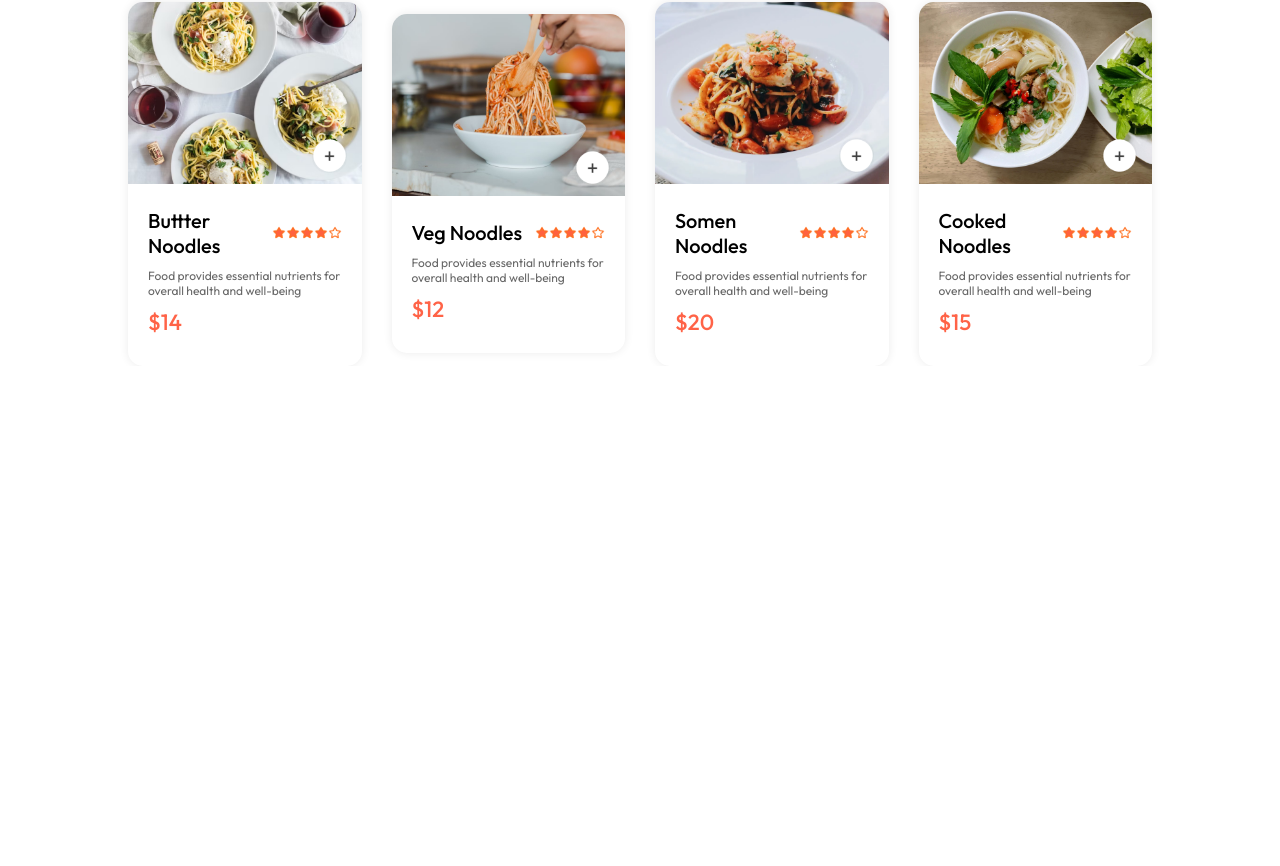
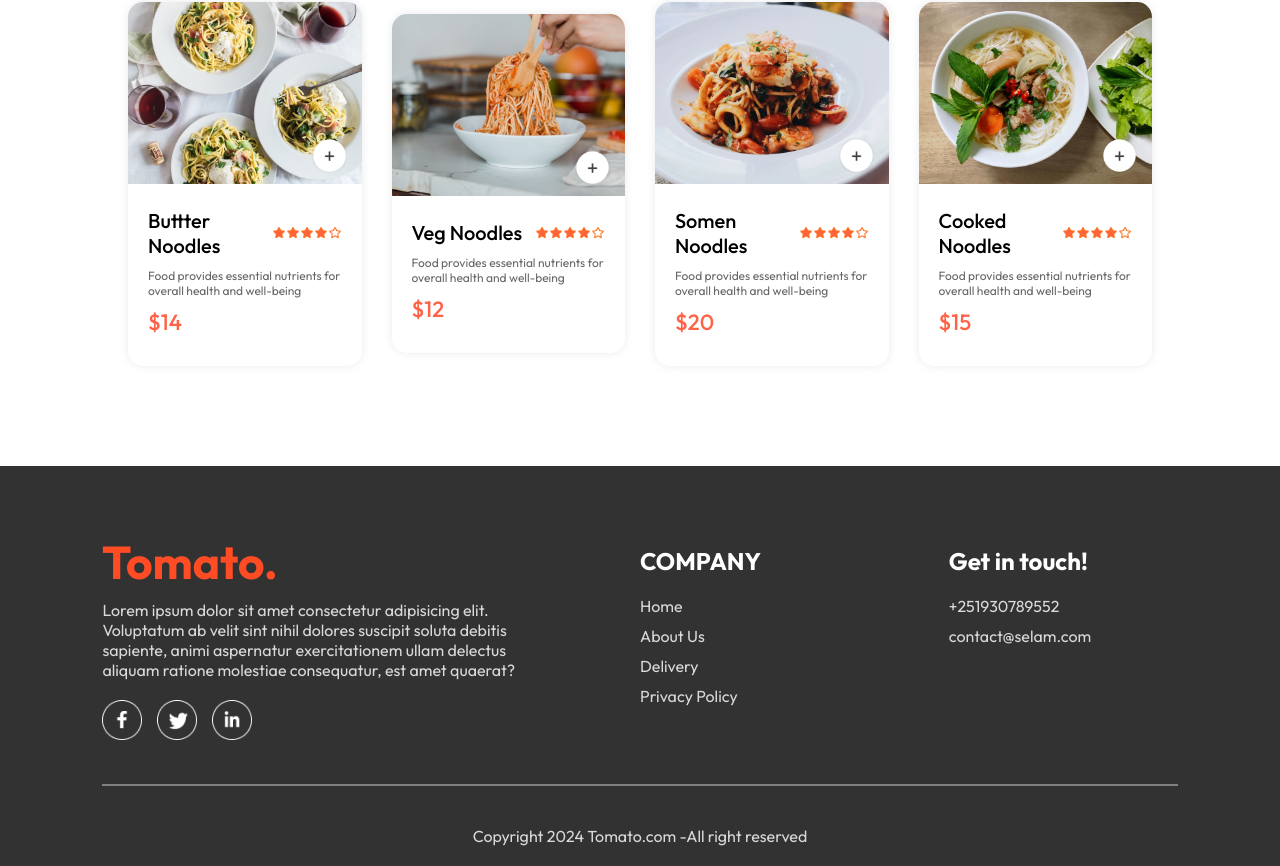
Before and after one commit to selamawitsh/MERN-YumDelivery, a React (Vite) app in the folder front-end/: page / in a window 1280 px wide. Shown: the part 3855-4721 px from the top of the page. Before the commit the page ends 4221 px from the top, so only its background shows below. Built offline with nearby package versions, Linux system fonts and the light colour scheme.

Commit message:
adding footer component for the pages

```diff
--- a/front-end/src/App.jsx
+++ b/front-end/src/App.jsx
@@ -4,9 +4,10 @@
 import Home from './pages/home/Home';
 import Cart from './pages/Cart/Cart';
 import PlaceOrder from './pages/PlaceOrder/PlaceOrder';
-
+import Footer from './component/Footer/Footer';
 function App() {
   return (
+    <>
     <div className='app'>
       <Navbar />
       <Routes>
@@ -15,6 +16,11 @@
         <Route path ='/order' element={<PlaceOrder/>}/>
       </Routes>
     </div>
+
+    <Footer/>
+    </>
+
+
   );
 }
 
--- a/front-end/src/component/FoodDisplay/FoodDisplay.jsx
+++ b/front-end/src/component/FoodDisplay/FoodDisplay.jsx
@@ -11,7 +11,10 @@
             <h2>Top dishes near you</h2>
             <div className="food-display-list">
                 {food_list.map((item,index)=>{
-                    return <FoodItem key={index} id={item._id} name={item.name} description ={item.description} price={item.price} image={item.image}/>
+                    if(category==="All" || category===item.category){
+                        return <FoodItem key={index} id={item._id} name={item.name} description ={item.description} price={item.price} image={item.image}/>
+                    }
+
                 })}
             </div>
         </div>
--- /dev/null
+++ b/front-end/src/component/Footer/Footer.css
@@ -0,0 +1,46 @@
+.footer{
+    color:#d9d9d9 ;
+    background-color: #323232;
+    display: flex;
+    flex-direction: column;
+    align-items: center;
+    gap: 20px;
+    padding: 20px 8vw;
+    padding-top: 80px;
+    margin-top: 100px;
+}
+
+.footerContent{
+    width: 100%;
+    display: grid;
+    grid-template-columns: 2fr 1fr 1fr;
+    gap: 80px;
+}
+.footer-content-left,.footer-content-right, .footer-content-center{
+    display: flex;
+    flex-direction: column;
+    align-items: start;
+    gap: 20px;
+}
+
+.footer-content-left li,.footer-content-right li, .footer-content-center li{
+    list-style: none;
+    margin-bottom: 10px;
+    cursor: pointer;
+}
+
+.footer-content-right h2, .footer-content-center h2{
+    color: white;
+}
+
+.footer-social-icons img{
+    width: 40px;
+    margin-right: 15px;
+}
+.footer hr{
+    width: 100%;
+    height: 2px;
+    margin: 20px 0px;
+    background-color: grey;
+    border: none;
+}
--- /dev/null
+++ b/front-end/src/component/Footer/Footer.jsx
@@ -0,0 +1,46 @@
+import React from 'react'
+import './Footer.css'
+import { assets } from './../../assets/frontend_assets/assets';
+import App from './../../App';
+function Footer() {
+  return (
+    <div className='footer' id='footer'>
+        <div className="footerContent">
+            <div className='footer-content-left'>
+                <img src={assets.logo} alt="" />
+                <p>Lorem ipsum dolor sit amet consectetur adipisicing elit. Voluptatum ab velit sint nihil dolores suscipit soluta debitis sapiente, animi aspernatur exercitationem ullam delectus aliquam ratione molestiae consequatur, est amet quaerat?</p>
+                <div className="footer-social-icons">
+                    <img src={assets.facebook_icon} alt="" />
+                    <img src={assets.twitter_icon} alt="" />
+                    <img src={assets.linkedin_icon} alt="" />
+                </div>
+            </div>
+
+            <div className='footer-content-center'>
+                <h2>COMPANY</h2>
+                <ul>
+                    <li>Home</li>
+                    <li>About Us</li>
+                    <li>Delivery</li>
+                    <li>Privacy Policy</li>
+                </ul>
+            </div>
+
+            <div className='footer-content-right' >
+                <h2>Get in touch!</h2>
+                <ul>
+                    <li>+251930789552</li>
+                    <li>contact@selam.com</li>
+                </ul>
+            </div>
+        </div>
+    <hr />
+    <p className="footer-copyright">
+        Copyright 2024 Tomato.com -All right reserved
+    </p>
+
+    </div>
+  )
+}
+
+export default Footer
```
